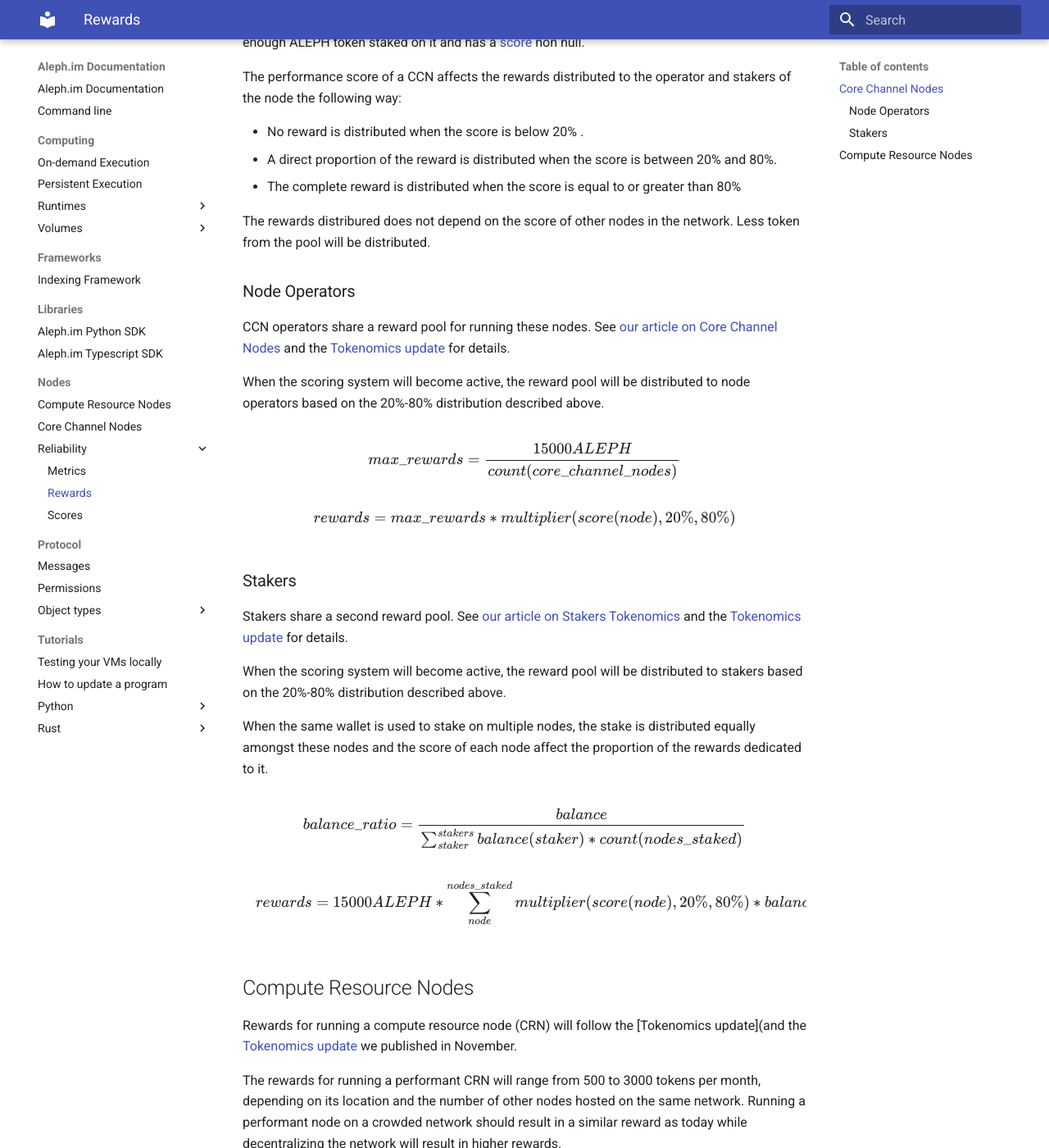
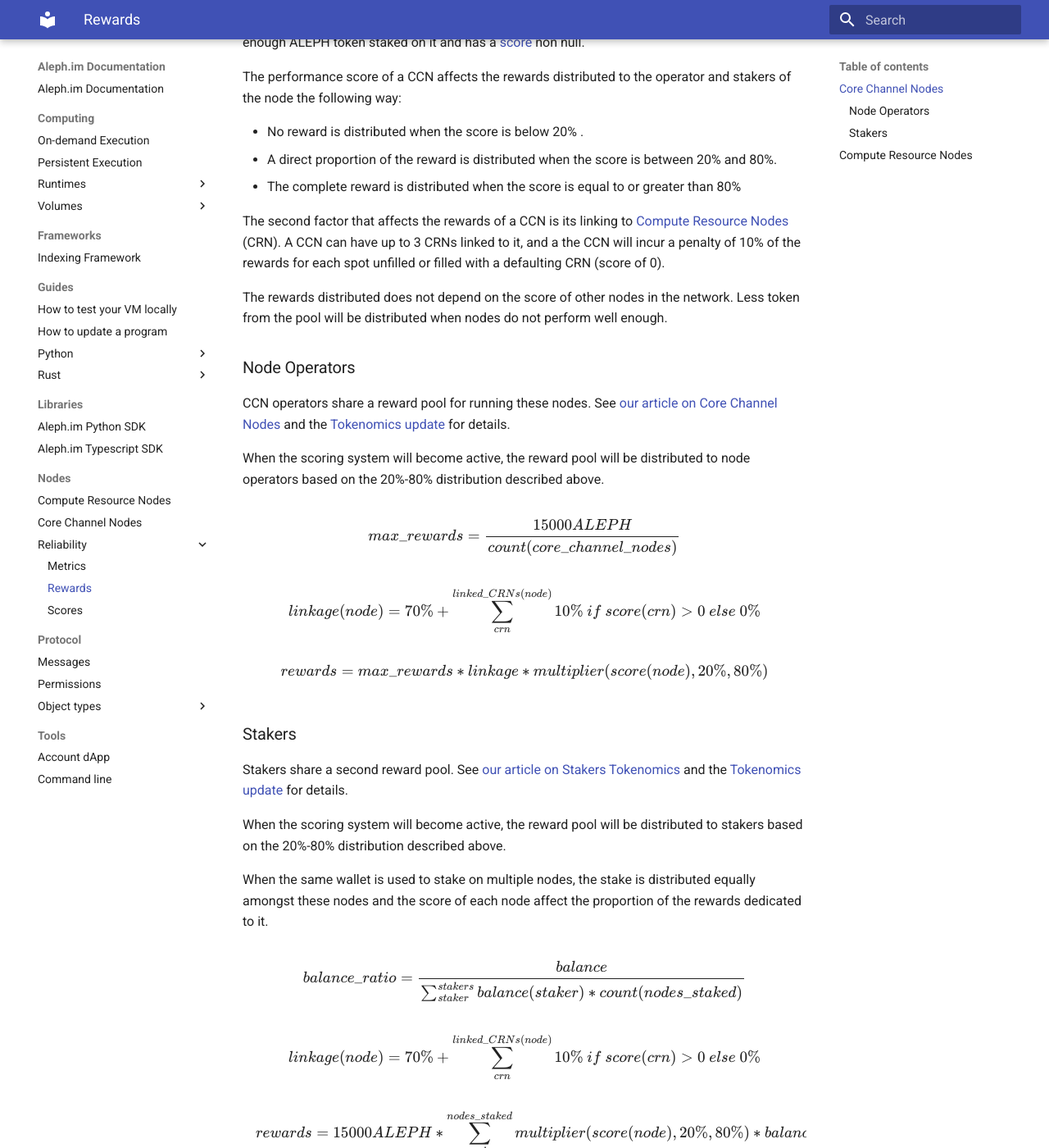
Before and after one commit to aleph-im/aleph-docs, an MkDocs documentation site: the page built from docs/nodes/reliability/rewards.md, in a window 1280 px wide and 1400 px high, scrolled down 348 px. Shown: the whole window at 82% size. Built offline with MkDocs 1.6.1 and Material for MkDocs 9.7.7, drawn with Linux system fonts in a browser that asks for light colours.

Commit message:
Doc: Refactoring and additions

```diff
--- a/docs/tutorials/testing_microvms.md
+++ b/docs/guides/testing_microvms.md
@@ -1,4 +1,4 @@
-# Testing your VMs locally
+# How to test your VM locally
 
 You can test your VM locally without uploading each version on the aleph.im network.
 
--- a/docs/nodes/reliability/rewards.md
+++ b/docs/nodes/reliability/rewards.md
@@ -4,7 +4,7 @@
 
 ## Core Channel Nodes
 
-A [Core Channel Node](../core_channel.md) (CCN) is active when it is registered on the [aleph.im account page](
+A [Core Channel Node](../core.md) (CCN) is active when it is registered on the [aleph.im account page](
 https://account.aleph.im), has enough ALEPH token staked on it and has a [score](scores.md) non null.
 
 The performance score of a CCN affects the rewards distributed to the operator and stakers of the node the following way:
@@ -13,8 +13,12 @@
 - A direct proportion of the reward is distributed when the score is between 20% and 80%.
 - The complete reward is distributed when the score is equal to or greater than 80%
 
-The rewards distribured does not depend on the score of other nodes in the network. Less token from the pool
-will be distributed.
+The second factor that affects the rewards of a CCN is its linking to
+[Compute Resource Nodes](../compute.md) (CRN).  A CCN can have up to 3 CRNs linked to it, and a the CCN
+will incur a penalty of 10% of the rewards for each spot unfilled or filled with a defaulting CRN (score of 0).
+
+The rewards distributed does not depend on the score of other nodes in the network. Less token from the pool
+will be distributed when nodes do not perform well enough.
 
 ### Node Operators
 
@@ -31,7 +35,11 @@
 $$
 
 $$
-rewards = max\_rewards * multiplier(score(node), 20\%, 80\%)
+linkage(node) = 70 \% + \sum_{crn}^{linked\_CRNs(node)}{10 \%\ if\ score(crn) > 0\ else\ 0 \%}
+$$
+
+$$
+rewards = max\_rewards * linkage * multiplier(score(node), 20\%, 80\%)
 $$
 
 ### Stakers
@@ -51,7 +59,11 @@
 $$
 
 $$
-rewards = 15 000 ALEPH * \sum_{node}^{nodes\_staked}{multiplier(score(node), 20\%, 80\%) * balance\_ratio}
+linkage(node) = 70 \% + \sum_{crn}^{linked\_CRNs(node)}{10 \%\ if\ score(crn) > 0\ else\ 0 \%}
+$$
+
+$$
+rewards = 15 000 ALEPH * \sum_{node}^{nodes\_staked}{multiplier(score(node), 20\%, 80\%) * balance\_ratio * linkage(node)}
 $$
 
 ## Compute Resource Nodes
```
Also changed, not shown: docs/command_line.md (deleted, +0 -1 lines), docs/computing/volumes/persistent.md (+1 -1 lines), docs/index.md (+2 -2 lines), docs/tools/aleph-account.md (added, +15 -0 lines), docs/tools/aleph-client.md (added, +45 -0 lines), docs/computing/runtimes/custom.md (renamed from docs/computing/runtimes/rebuild.md), docs/guides/python/advanced.md (renamed from docs/tutorials/python/advanced.md), docs/guides/python/dependency_volume.md (renamed from docs/tutorials/python/dependency_volume.md), docs/guides/python/getting_started.md (renamed from docs/tutorials/python/getting_started.md), docs/guides/rust/rust_microvm.md (renamed from docs/tutorials/rust/rust_microvm.md), docs/guides/update_a_program.md (renamed from docs/tutorials/update_a_program.md), docs/nodes/compute.md (renamed from docs/nodes/compute_resource.md), docs/nodes/core.md (renamed from docs/nodes/core_channel.md), 2 other files.
